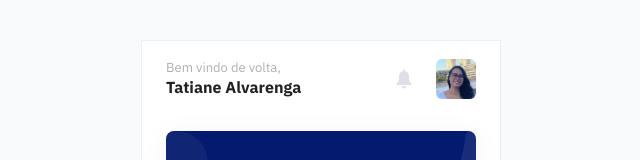
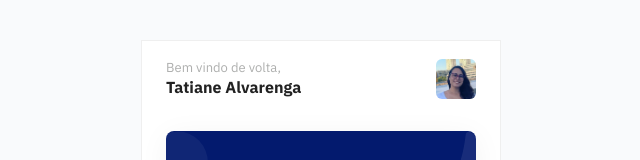
Before and after one commit to TatianePatriota/my-wallet, a React (Vite) app: page / in a window 1280 px wide. Shown: the top 160 px of the page, without its empty margins (319-959 px from the left). Built offline with nearby package versions, Linux system fonts and the light colour scheme.

Commit message:
removendo notifications

```diff
--- a/src/components/common-icons.jsx
+++ b/src/components/common-icons.jsx
@@ -104,23 +104,6 @@ export function BackIcon() {
   );
 }
 
-export function NotificationIcon() {
-  return (
-    <svg
-      width="24"
-      height="24"
-      viewBox="0 0 24 24"
-      fill="none"
-      xmlns="http://www.w3.org/2000/svg"
-    >
-      <g opacity="0.6">
-        <StyledIconPath d="M11.9953 21.375C13.4531 21.375 14.25 20.3438 14.25 18.8906H9.73593C9.73593 20.3438 10.5328 21.375 11.9953 21.375Z" />
-        <StyledIconPath d="M19.3125 16.5094C18.5906 15.5578 17.1703 15 17.1703 10.7391C17.1703 6.36561 15.2391 4.6078 13.4391 4.18593C13.2703 4.14374 13.1484 4.08749 13.1484 3.90936V3.77342C13.1484 3.1453 12.6328 2.61561 12.0047 2.6203C11.3766 2.61092 10.8609 3.1453 10.8609 3.77342V3.90936C10.8609 4.0828 10.7391 4.14374 10.5703 4.18593C8.76562 4.61249 6.83905 6.36561 6.83905 10.7391C6.83905 15 5.41874 15.5531 4.69687 16.5094C4.2328 17.1234 4.67343 18 5.44218 18H18.5719C19.3359 18 19.7766 17.1187 19.3125 16.5094V16.5094Z" />
-      </g>
-    </svg>
-  );
-}
-
 export function HomeBalanceIcon() {
   return (
     <svg
--- a/src/components/home-resume.jsx
+++ b/src/components/home-resume.jsx
@@ -2,11 +2,7 @@ import { moneyFormatter } from "../formatters/number-formatter";
 import { getBalance } from "../services/transactions-service";
 import { Avatar } from "./common-avatar";
 import { Box } from "./common-box";
-import {
-  HomeBalanceIcon,
-  HomeBalanceIconEllipse,
-  NotificationIcon,
-} from "./common-icons";
+import { HomeBalanceIcon, HomeBalanceIconEllipse } from "./common-icons";
 import {
   StyledHomeResumeHeader,
   StyledHomeResumeHeaderTitle,
@@ -48,7 +44,6 @@ function HomeResumeHeader() {
           Bem vindo de volta, <br />
           <strong>Tatiane Alvarenga</strong>
         </StyledHomeResumeHeaderTitle>
-        <NotificationIcon to="/notifications" />
         <Avatar file="/static/avatar.png" />
       </Box>
     </StyledHomeResumeHeader>
```
